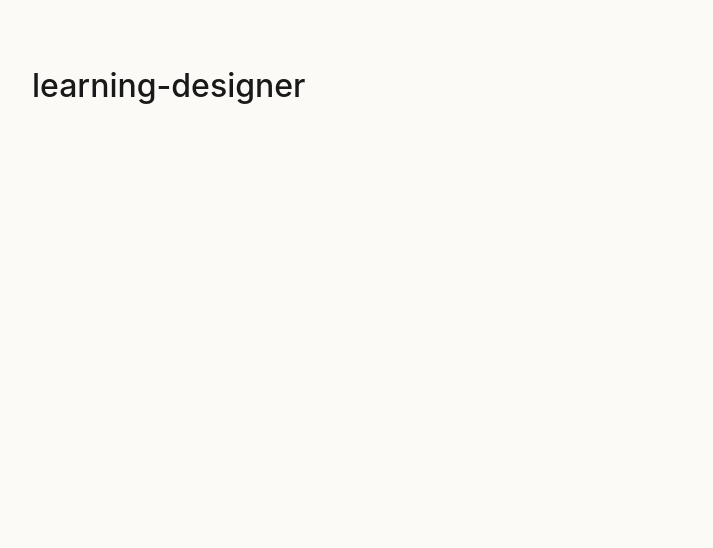
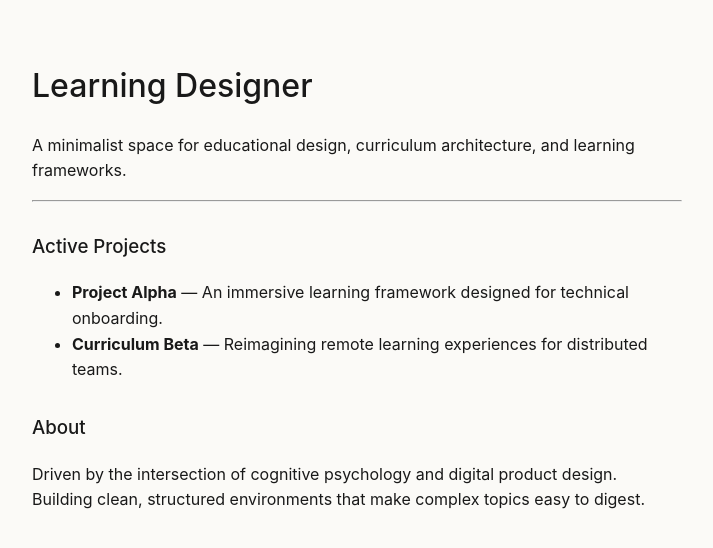
Before and after one commit to neethunath/learning-designer, a Jekyll site: the page built from index.md, in a window 1280 px wide. Shown: the top 548 px of the page, without its empty margins (283-996 px from the left). Built offline with Jekyll 4.4.1, drawn with Linux system fonts in a browser that asks for light colours; our own code applies the rules of GitHub Pages for plain Markdown files.

Commit message:
Update index.md

```diff
--- a/index.md
+++ b/index.md
@@ -2,4 +2,15 @@
 layout: default
 ---
 
-# learning-designer
+# Learning Designer
+
+A minimalist space for educational design, curriculum architecture, and learning frameworks.
+
+---
+
+### Active Projects
+* **Project Alpha** — An immersive learning framework designed for technical onboarding.
+* **Curriculum Beta** — Reimagining remote learning experiences for distributed teams.
+
+### About
+Driven by the intersection of cognitive psychology and digital product design. Building clean, structured environments that make complex topics easy to digest.
```
